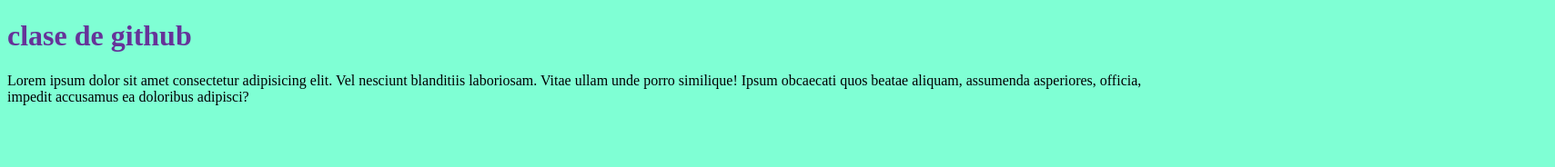
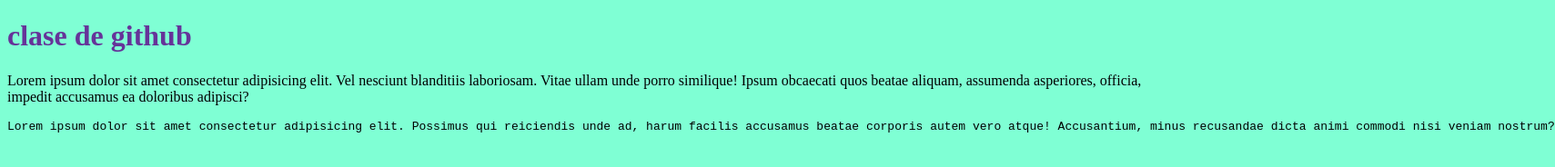
Before and after one commit to sofiasanlop/clasegithub, a plain HTML site: page index.html in a window 1280 px wide. Shown: the whole page at 91% size, 1709 px wide, since content can reach past the window. Drawn offline with Linux system fonts and the light colour scheme.

```diff
--- a/index.html
+++ b/index.html
@@ -12,5 +12,7 @@
     <h1>clase de github</h1>
 
     <p>Lorem ipsum dolor sit amet consectetur adipisicing elit. Vel nesciunt blanditiis laboriosam. Vitae ullam unde porro similique! Ipsum obcaecati quos beatae aliquam, assumenda asperiores, officia, impedit accusamus ea doloribus adipisci?</p>
+
+    <pre>Lorem ipsum dolor sit amet consectetur adipisicing elit. Possimus qui reiciendis unde ad, harum facilis accusamus beatae corporis autem vero atque! Accusantium, minus recusandae dicta animi commodi nisi veniam nostrum?</pre>
 </body>
 </html>
```
